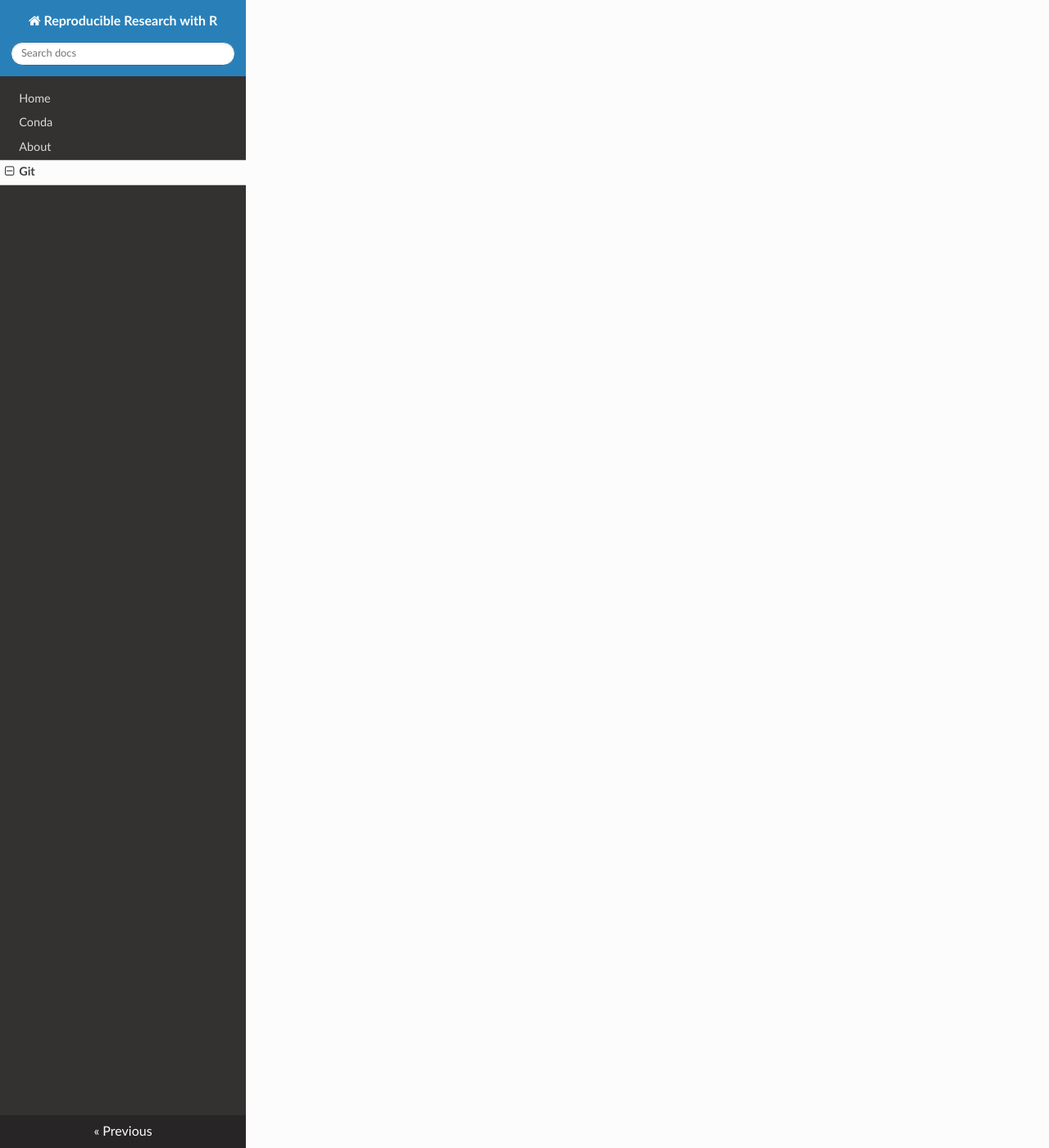
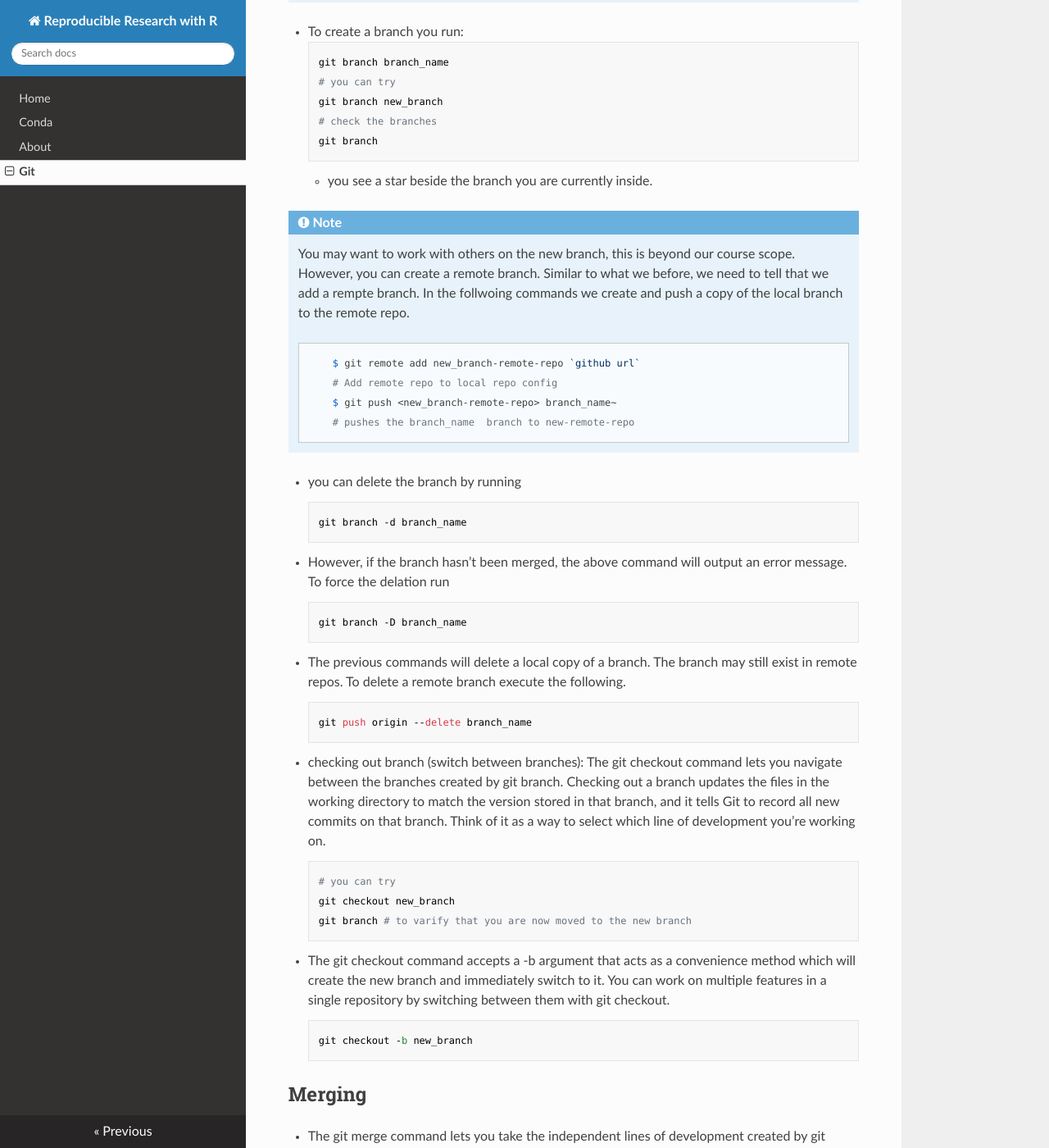
Before and after one commit to ranibasna/Reproducible-research-with-R-, an MkDocs documentation site: the page built from Documentation/docs/Git.md, in a window 1280 px wide and 1400 px high, scrolled down 5261 px. Shown: the whole window at 82% size. Built offline with MkDocs 1.6.1, drawn with Linux system fonts in a browser that asks for light colours; nearby versions of some CDN libraries; some of the changed text lies outside the part shown.

Commit message:
Adding the Branching and mergeing part of the git course

```diff
--- a/Documentation/docs/Git.md
+++ b/Documentation/docs/Git.md
@@ -98,11 +98,100 @@ Click the green “Create Repository” button and you’re set. You now have an
 
         git log
 
-If it is the first time you use git on your computer, you may want to configure it so that it is aware of your username. This username should match the username you have registered on Bitbucket. This will make it easier when you want to sync local changes with your remote Bitbucket repository.
+* You can use `git rm file_name` to remove a file (this can be seen as a combination of two steps `rm file_name` then `git add file_name`)
+let us remove clusterimg_result. Run `git rm Results/cluster_result`. This will add the removing to the staging area. Now you can commit the removal. You can see that directory Results does not exists anymore.
 
-git config --global user.name "Mona Lisa"
+## Pushing changes to the remote Repository
 
-# Git with R
+Normally, you sit on your computer an work on a project. you commit changes as you go. At some point (usually when you feel that you have added some new features to the project) you can push these changes to the remote (Online) repository.
+
+* Since you haven’t connected to the GitHub repo yet, your computer doesn’t even know this exists. So tell your local repository about it:
+
+        git remote add origin https://github.com/123WebDesign/icecream.git
+
+* you can now push the changes to the remote repository (usually called the master branch)
+
+        git push -u origin master
+
+* If you go to your github project page you can see that all the files are their. Also, they are on lated version. You can check that.
+
+## Branching with Git
+
+* branching is an operation that let you work on some features of the project in an isolated manner of the master branch. This effectly means that your work in the new branch will not affect the main project files.  You can as ell use branchs to fix a problem that appear in the project. This allow you to work in peace knowing that your stable version is in safe. When you feel that the new feature (you are developing using a new branch) is a good stable state you can merge it with the master branch and it will be part of the project.
+
+![](01.svg)
+
+* The diagram above visualizes a repository with two isolated lines of development, one for a little feature, and one for a longer-running feature. By developing them in branches, it’s not only possible to work on both of them in parallel, but it also keeps the main master branch free from questionable code.
+
+!!! Note
+    Note that it is more effecint to use branching when you are collaborating with others on a project. Since you may want to develop a new feature while letting otheres keep pushing to the master branch.
+
+!!! Note
+    It's important to understand that branches are just pointers to commits. When you create a branch, all Git needs to do is create a new pointer, it doesn’t change the repository in any other way. The repository history remains unchanged.
+
+* To create a branch you run:
+
+        git branch branch_name
+        # you can try
+        git branch new_branch
+        # check the branches
+        git branch
+* you see a star beside the branch you are currently inside.
+
+!!!Note
+    You may want to work with others on the new branch, this is beyond our course scope. However,  you can create a remote branch. Similar to what we before, we need to tell that we add a rempte branch. In the follwoing commands we create and push a copy of the local branch to the remote repo.
+
+
+            $ git remote add new_branch-remote-repo `github url`
+            # Add remote repo to local repo config
+            $ git push <new_branch-remote-repo> branch_name~
+            # pushes the branch_name  branch to new-remote-repo
+
+
+* you can delete the branch by running
+
+        git branch -d branch_name
+
+* However, if the branch hasn’t been merged, the above command will output an error message. To force the delation run
+
+        git branch -D branch_name
+
+* The previous commands will delete a local copy of a branch. The branch may still exist in remote repos. To delete a remote branch execute the following.
+
+        git push origin --delete branch_name
+
+* checking out branch (switch between branches): The git checkout command lets you navigate between the branches created by git branch. Checking out a branch updates the files in the working directory to match the version stored in that branch, and it tells Git to record all new commits on that branch. Think of it as a way to select which line of development you’re working on.
+
+        # you can try
+        git checkout new_branch
+        git branch # to varify that you are now moved to the new branch
+
+
+* The git checkout command accepts a -b argument that acts as a convenience method which will create the new branch and immediately switch to it. You can work on multiple features in a single repository by switching between them with git checkout.
+
+        git checkout -b new_branch
+
+## Merging
+
+* The git merge command lets you take the independent lines of development created by git branch and integrate them into a single branch. Suppose that after running tests and adding new things you are satisfied with the your new feature that you are develpoing on your new branch. it is now the time to merge with the master branch.  You do this with the git merge command (after checking out to the master branch):
+
+        git checkout master
+        git merge new_branch
+
+
+* it is important to distinguish between twoo type of merges that git performe.
+
+
+* A fast-forward merge can occur when there is a linear path from the current branch tip to the target branch. Instead of “actually” merging the branches, all Git has to do to integrate the histories is move (i.e., “fast forward”) the current branch tip up to the target branch tip. This effectively combines the histories, since all of the commits reachable from the target branch are now available through the current one. For example, a fast forward merge of some-feature into master would look something like the following:
+
+![](07.svg)
+
+* However, a fast-forward merge is not possible if the branches have diverged. When there is not a linear path to the target branch, Git has no choice but to combine them via a 3-way merge. 3-way merges use a dedicated commit to tie together the two histories. The nomenclature comes from the fact that Git uses three commits to generate the merge commit: the two branch tips and their common ancestor.
+
+![](08.svg)
+
+
+# Git with R and Rstudio
 
 
 ![](image.png)
```
Also changed, not shown: Documentation/docs/01.svg (added), Documentation/docs/07.svg (added), Documentation/docs/08.svg (added), 1 other file.
